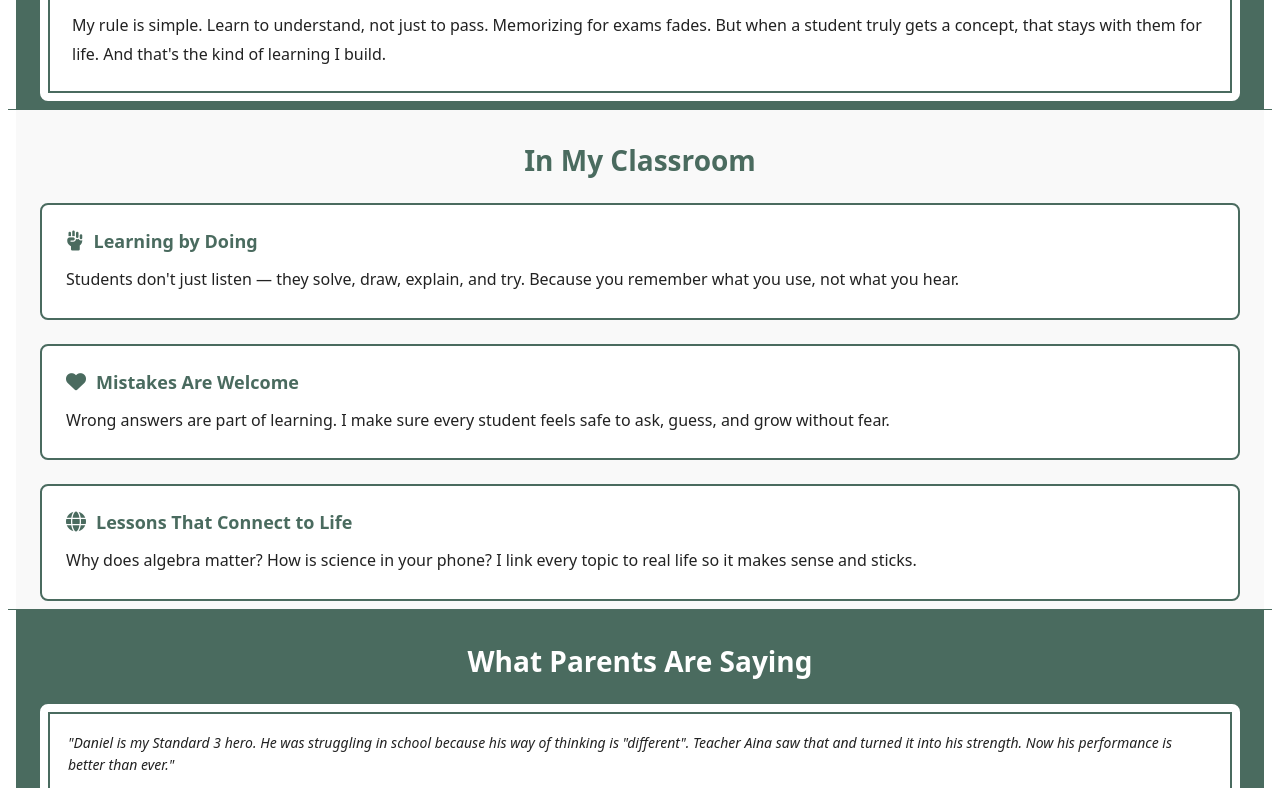
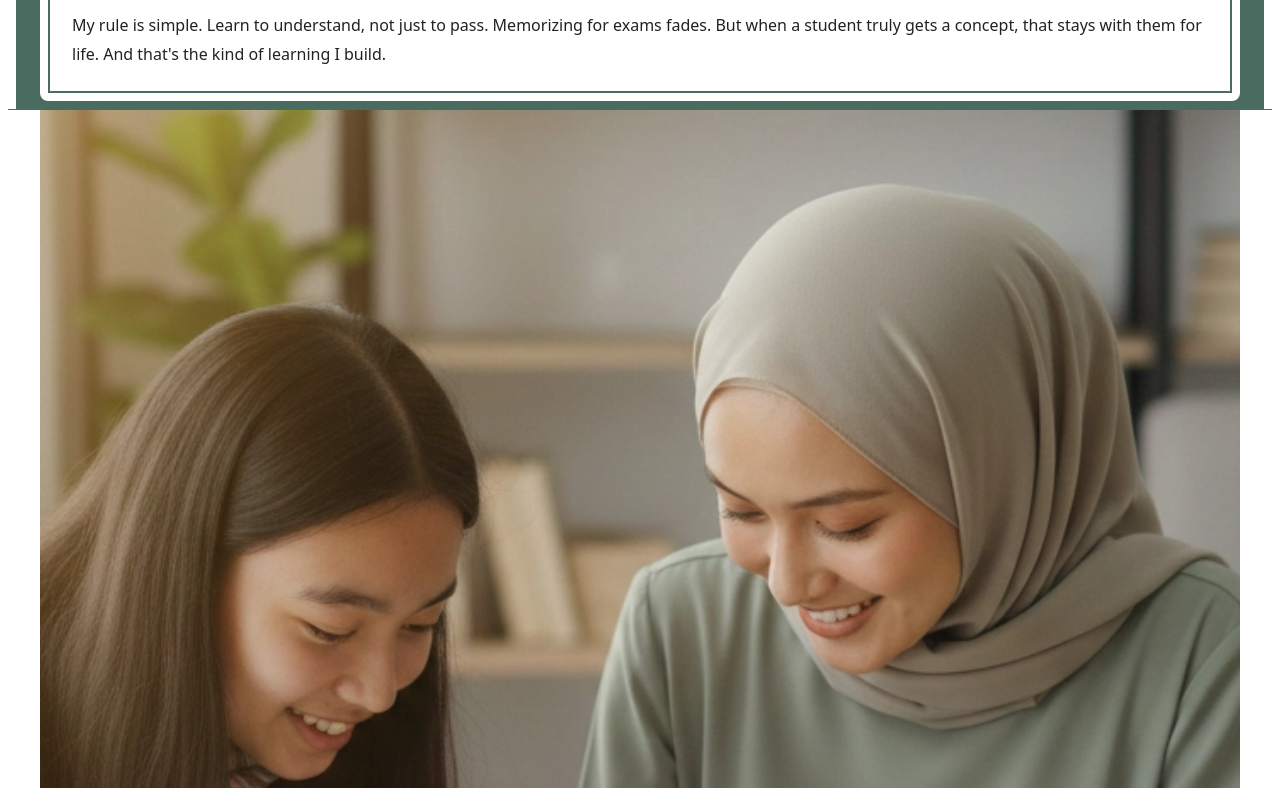
Before and after one commit to BigCalicoCatto/ainaathirah, a Next.js app: page / in a window 1280 px wide. Shown: the part 2812-3600 px from the top of the page. Built offline with nearby package versions, Linux system fonts and the light colour scheme.

Commit message:
Update page.tsx

```diff
--- a/app/page.tsx
+++ b/app/page.tsx
@@ -427,6 +427,34 @@ export default function Portfolio() {
         margin: 0
       }}></div>
 
+      {/* ===== AINA TEACHES IMAGE ===== */}
+      <section style={{
+        padding: '0',
+        backgroundColor: '#FFFFFF',
+        maxWidth: '1200px',
+        margin: '0 auto',
+        aspectRatio: '705 / 825'
+      }}>
+        <img
+          src="/ainateaches.webp"
+          alt="Teacher Aina"
+          style={{
+            width: '100%',
+            height: '100%',
+            objectFit: 'cover',
+            display: 'block'
+          }}
+        />
+      </section>
+
+      {/* Divider */}
+      <div style={{
+        height: '1px',
+        backgroundColor: '#4A6B5F',
+        width: '100%',
+        margin: 0
+      }}></div>
+
       {/* ===== IN MY CLASSROOM ===== */}
       <section id="classroom" style={{
         padding: '8px 24px',
@@ -570,15 +598,10 @@ export default function Portfolio() {
 
       {/* ===== SUBJECTS & LEVELS ===== */}
       <section id="subjects" style={{
-        padding: '8px 24px 24px 24px',
+        padding: '8px 24px',
         backgroundColor: '#f9f9f9',
         maxWidth: '1200px',
-        margin: '0 auto',
-        backgroundImage: 'url(/ainateaches.webp)',
-        backgroundSize: 'cover',
-        backgroundPosition: 'center',
-        backgroundRepeat: 'no-repeat',
-        backgroundAttachment: 'scroll'
+        margin: '0 auto'
       }}>
         <h2 style={{
           fontSize: '28px',
```
